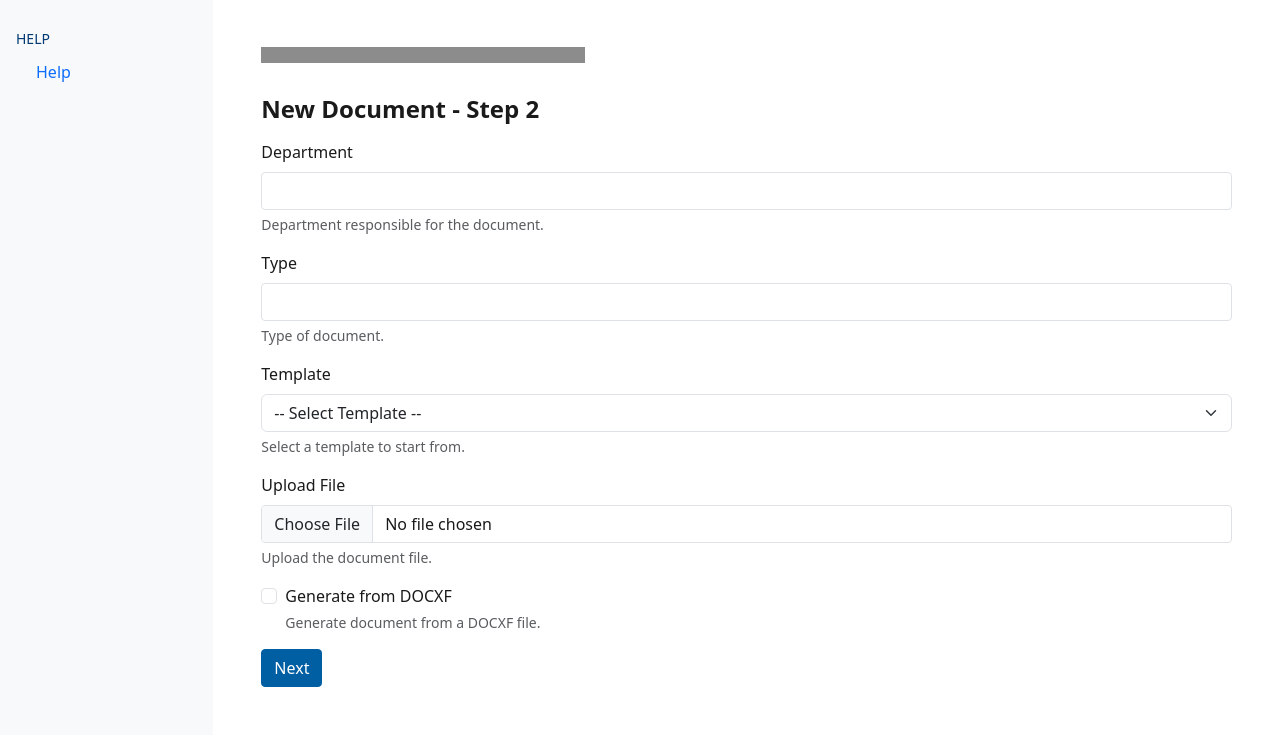
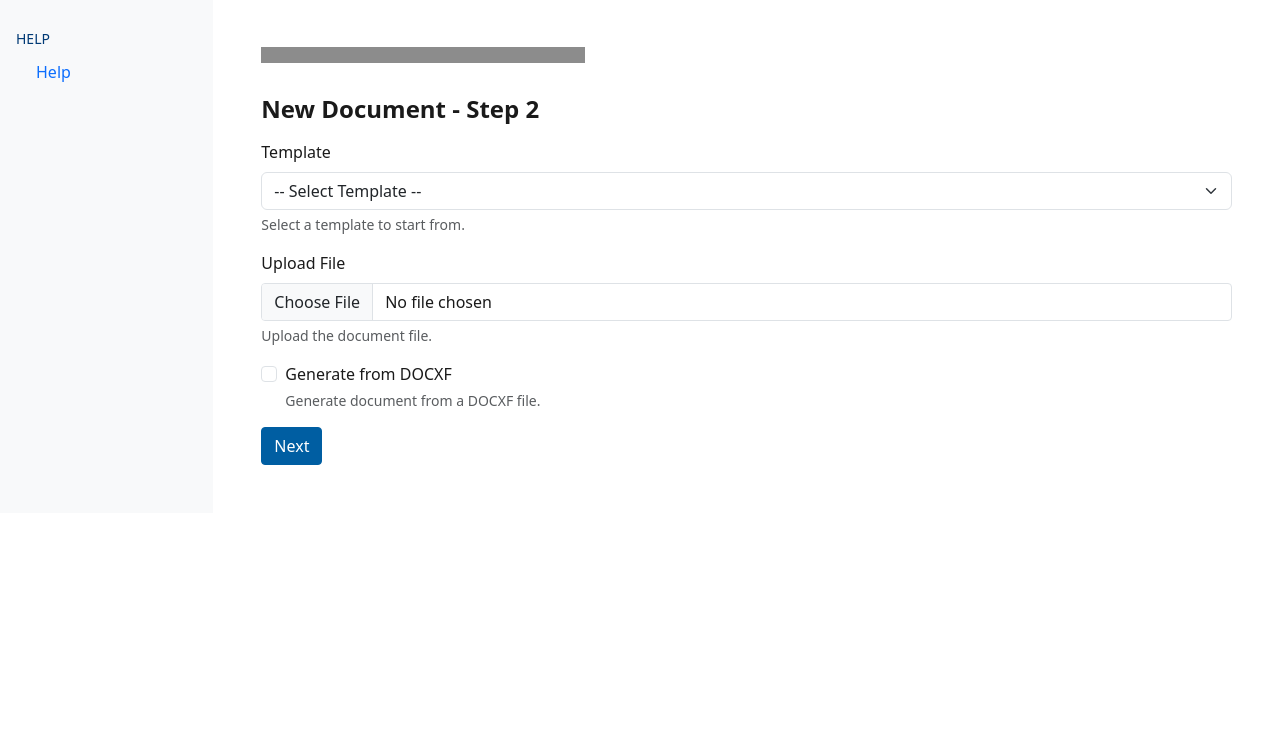
Before and after one commit to hihancioglu/baylan-kys, a Flask app: template portal/templates/documents/new_step2.html in a window 1280 px wide. Shown: the part 57-800 px from the top of the page. Run offline with Flask 3, Linux system fonts and the light colour scheme; the template is opened without the code that fills it, so the values that code supplies are empty; parts of the project's set-up code (start-up, migrations or seed data) failed here and were passed over; some libraries are stand-ins or nearby versions.

```diff
--- a/portal/app.py
+++ b/portal/app.py
@@ -999,12 +999,6 @@ def new_document():
 
         if step == "2":
             data.update(request.form.to_dict())
-            data["department"] = data.get("department", "").strip()
-            if not data["department"]:
-                errors["department"] = "Department is required"
-            data["type"] = data.get("type", "").strip()
-            if not data["type"]:
-                errors["type"] = "Type is required"
             data["template"] = request.form.get("template", "").strip()
             data["generate_docxf"] = bool(request.form.get("generate_docxf"))
             uploaded = request.files.get("upload_file")
--- a/portal/templates/documents/new_step2.html
+++ b/portal/templates/documents/new_step2.html
@@ -12,16 +12,6 @@
 {% endif %}
 <form method="post" action="{{ url_for('new_document', step=2) }}" enctype="multipart/form-data">
   <input type="hidden" name="csrf_token" value="{{ csrf_token() }}">
-  <div class="mb-3">
-    <label for="department" class="form-label">Department</label>
-    <input type="text" class="form-control{% if errors.department %} is-invalid{% endif %}" id="department" name="department" value="{{ form.department or '' }}" title="Responsible department">
-    {% if errors.department %}<div class="invalid-feedback">{{ errors.department }}</div>{% endif %}
-  </div>
-  <div class="mb-3">
-    <label for="type" class="form-label">Type</label>
-    <input type="text" class="form-control{% if errors.type %} is-invalid{% endif %}" id="type" name="type" value="{{ form.type or '' }}" title="Document type">
-    {% if errors.type %}<div class="invalid-feedback">{{ errors.type }}</div>{% endif %}
-  </div>
 
   <div class="mb-3">
     <label for="template" class="form-label">Template</label>
@@ -54,14 +44,6 @@
 <script type="module">
   import { attachHelpText, attachTooltip } from '{{ url_for('static', filename='forms/index.js') }}';
 
-  const departmentInput = document.getElementById('department');
-  attachHelpText(departmentInput, 'Department responsible for the document.');
-  attachTooltip(departmentInput, 'Responsible department');
-
-  const typeInput = document.getElementById('type');
-  attachHelpText(typeInput, 'Type of document.');
-  attachTooltip(typeInput, 'Document type');
-
   const templateSelect = document.getElementById('template');
   attachHelpText(templateSelect, 'Select a template to start from.');
   attachTooltip(templateSelect, 'Select a template');
```
Also changed, not shown: tests/test_new_document_session.py (+42 -0 lines).
